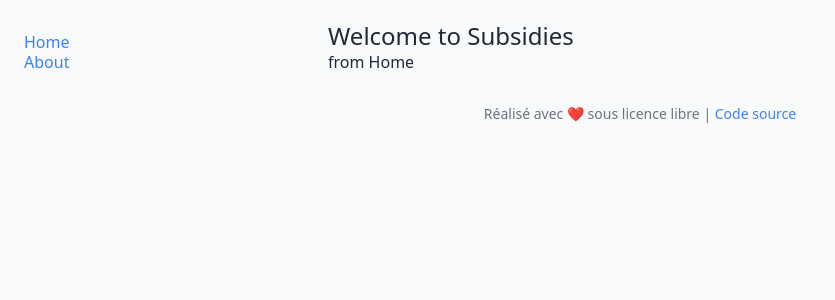
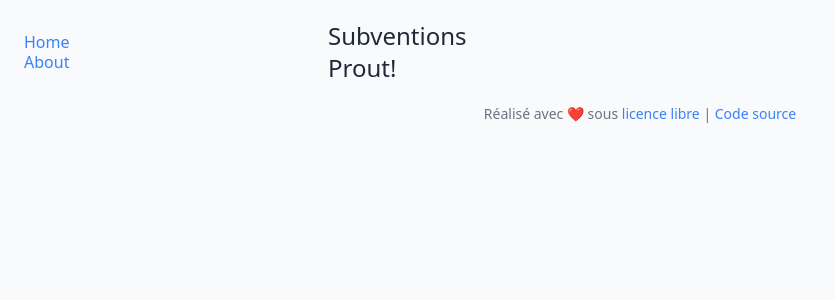
Before and after one commit to data-cfwb/subsidies, a Vue app: page / in a window 1280 px wide. Shown: the top 300 px of the page, without its empty margins (0-835 px from the left). Built offline with nearby package versions, Linux system fonts and the light colour scheme; no server answers.

Commit message:
structure in page and layout

```diff
--- a/src/App.vue
+++ b/src/App.vue
@@ -12,27 +12,11 @@
         </aside>
         <main role="main" class="w-full sm:w-2/3 md:w-3/4 pt-1 px-2">
             <!-- content area -->
-            <HelloWorld msg="Welcome to Subsidies"/>
             <router-view></router-view>
         </main>
     </div>
 </div>
 <footer class="mt-auto">
-    Réalisé avec ❤️ sous licence libre | <a href="https://github.com/data-cfwb/subsidies">Code source</a>
+    Réalisé avec ❤️ sous <a href="https://github.com/data-cfwb/subsidies/blob/main/LICENSE">licence libre</a> | <a href="https://github.com/data-cfwb/subsidies">Code source</a>
 </footer>
 </template>
-
-<script>
-import HelloWorld from './components/HelloWorld.vue'
-
-export default {
-  name: 'App',
-  components: {
-    HelloWorld
-  }
-}
-</script>
-
-<style>
-
-</style>
--- a/src/components/layouts/AboutLayout.vue
+++ b/src/components/layouts/AboutLayout.vue
@@ -1,5 +1,14 @@
 <template>
     <div>
         from About
+
+        <iframe
+                src="https://dashboard.datawb.be/public/dashboard/16dbb126-cb73-4b3a-9965-22029a6dd752"
+                frameborder="0"
+                width="800"
+                height="600"
+                allowtransparency>
+        </iframe>
+
     </div>
 </template>
--- a/src/components/layouts/HomeLayout.vue
+++ b/src/components/layouts/HomeLayout.vue
@@ -1,5 +1,23 @@
 <template>
     <div>
-        from Home
+        <h1>Subventions</h1>
+
+        <EntreprisePage msg="Prout!"/>
+
     </div>
 </template>
+
+
+<script>
+import EntreprisePage from '../EntreprisePage.vue'
+
+export default {
+  components: {
+    EntreprisePage
+  }
+}
+</script>
+
+<style>
+
+</style>
```
Also changed, not shown: src/components/EntreprisePage.vue (renamed from src/components/HelloWorld.vue).
